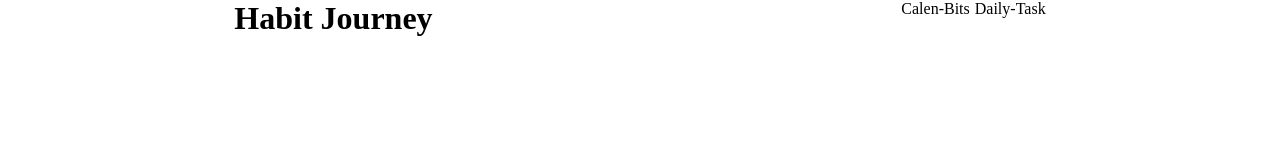
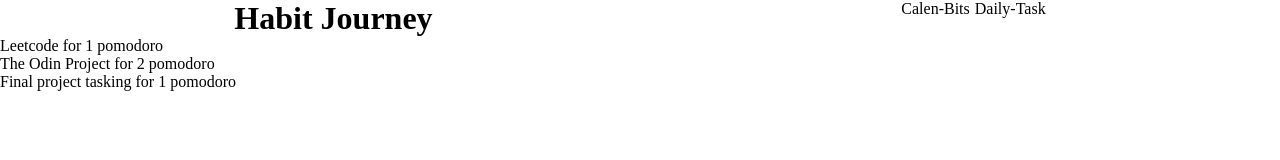
Before and after one commit to SeasonedSoup/Final-Project-Habit-Journey, a plain HTML site: page index.html in a window 1280 px wide. Drawn offline with Linux system fonts and the light colour scheme.

Commit message:
Add prototype side bar of a habit list

```diff
--- a/index.html
+++ b/index.html
@@ -16,7 +16,13 @@
                 <li>Daily-Task</li>
             </ul>
         </div>
-        </div>
+    </div>
+    <div class="sidebar">
+        <ul id="habits">
+            <li>Leetcode for 1 pomodoro</li>
+            <li>The Odin Project for 2 pomodoro</li>
+            <li>Final project tasking for 1 pomodoro</li>
+        </ul>
     </div>
 </body>
 </html>
```
